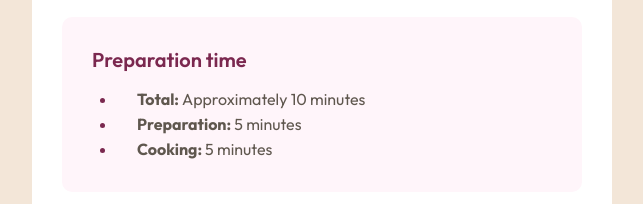
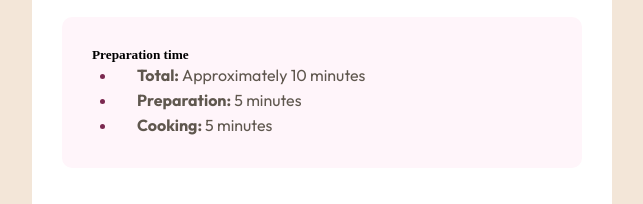
Before and after one commit to Veracruzjw/Recipe_Page, a plain HTML site: page index.html in a window 1280 px wide. Shown: the part 530-734 px from the top of the page, without its empty margins (318-961 px from the left). Drawn offline with Linux system fonts and the light colour scheme.

Commit message:
Update style.css

```diff
--- a/style.css
+++ b/style.css
@@ -46,7 +46,7 @@ p{
     border-radius: 10px;
     margin: 20px 0 30px 0;
 }
-h5{
+h3{
     font-size: 20px;
     color: hsl(332, 51%, 32%);
     font-family: "Outfit", sans-serif;
```
